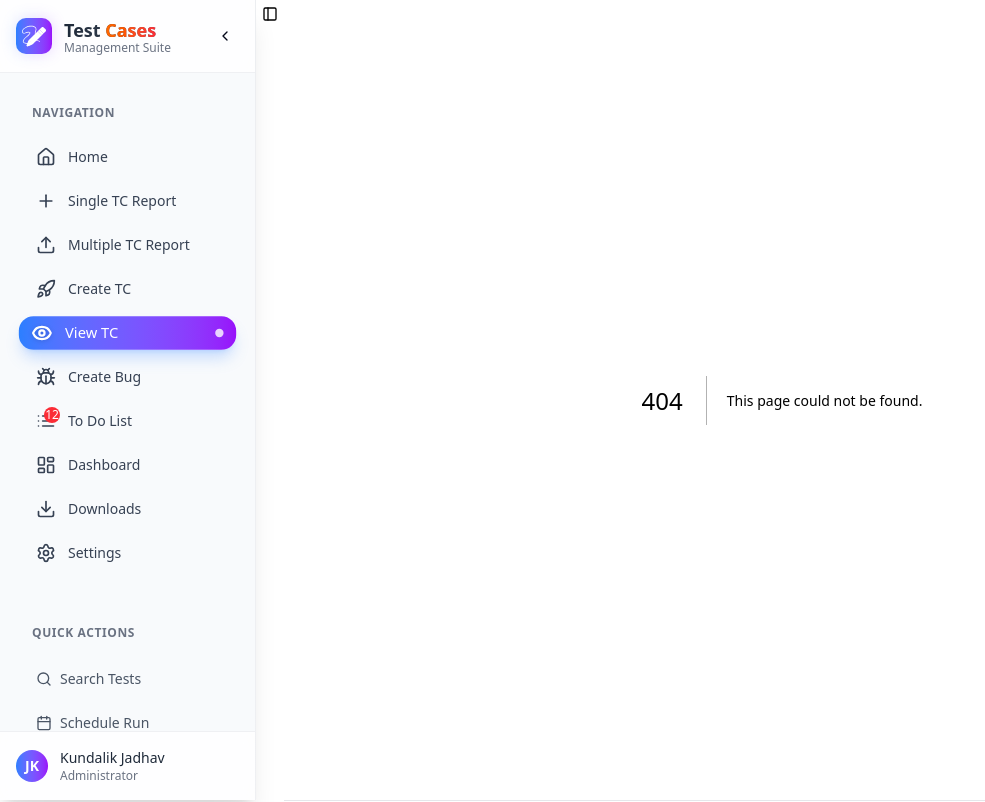
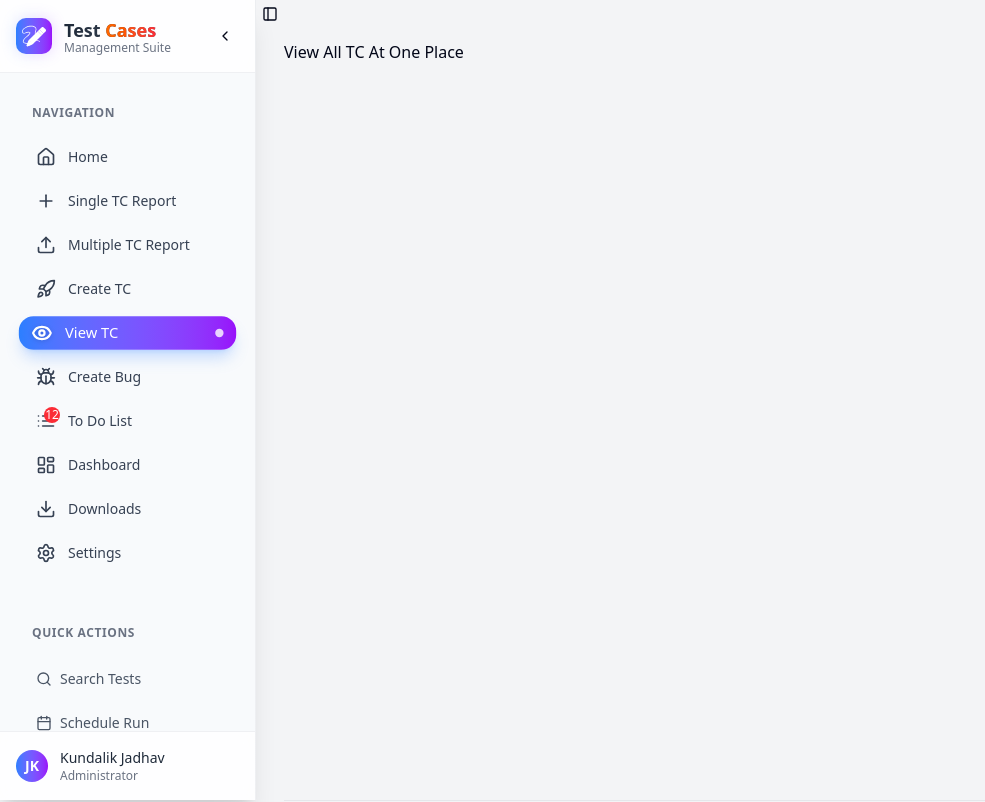
Before and after one commit to kundalik5545/Test-Cases, a Next.js app: page /view-test-case in a window 1280 px wide. Before the commit this address had no page. Shown: the top 802 px of the page, without its empty margins (0-985 px from the left). Built offline with nearby package versions, Linux system fonts and the light colour scheme.

Commit message:
created actions folder and view test case page

```diff
--- /dev/null
+++ b/app/(main)/view-test-case/page.jsx
@@ -0,0 +1,11 @@
+import React from "react";
+
+const ViewTCPage = () => {
+  return (
+    <div>
+      <h1>View All TC At One Place</h1>
+    </div>
+  );
+};
+
+export default ViewTCPage;
```
Also changed, not shown: actions/create-test-cases.js (added).
